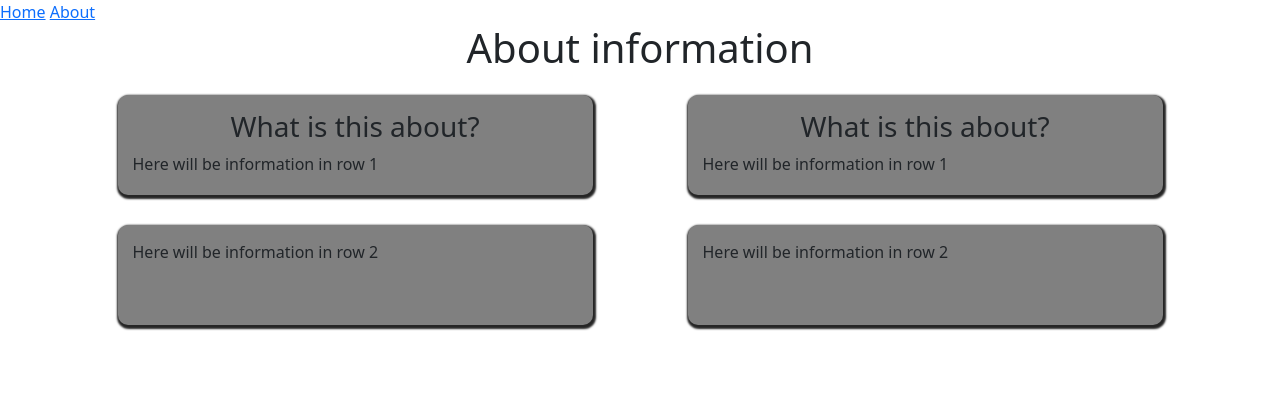
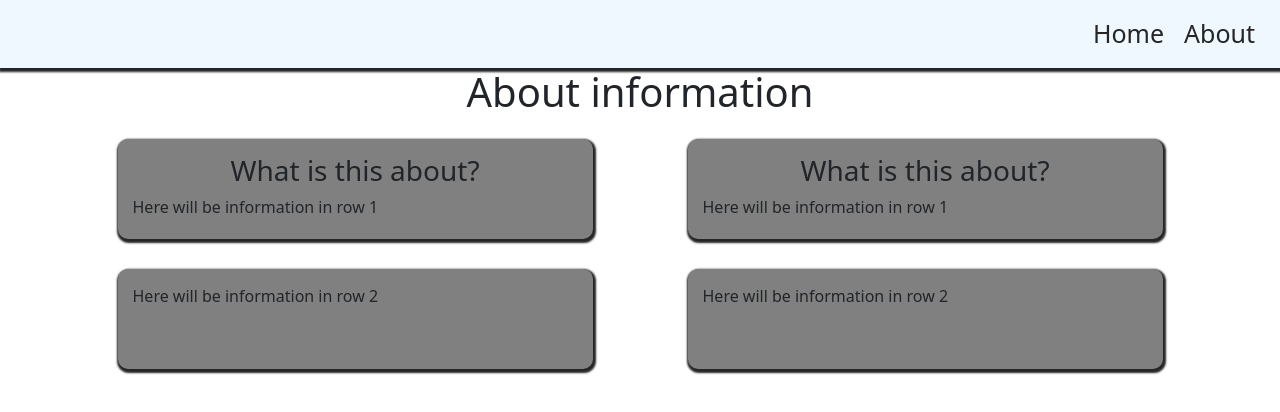
Before and after one commit to Matthes-Baer/Blenumentation, a SvelteKit app: page /about in a window 1280 px wide. Shown: the top 412 px of the page. Built offline with nearby package versions, Linux system fonts and the light colour scheme.

Commit message:
feat: Updated main layout design

```diff
--- a/src/components/comp.svelte
+++ b/src/components/comp.svelte
@@ -43,8 +43,6 @@
 	};
 </script>
 
-<h1 class="deny">Hello {name} (inside the TestComponent)</h1>
-
 <button on:click={handleClick}>Button was pressed {counter} times</button>
 <input
 	data-testid="bindInputTextField"
--- a/src/routes/+layout.svelte
+++ b/src/routes/+layout.svelte
@@ -1,6 +1,22 @@
-<nav>
-	<a href="/">Home</a>
-	<a href="/about">About</a>
+<nav class="nav-container d-flex justify-content-end">
+	<a href="/" class="nav-link-element">Home</a>
+	<a href="/about" class="nav-link-element">About</a>
 </nav>
 
 <slot />
+
+<style>
+	.nav-container {
+		width: 100%;
+		padding: 15px;
+		box-shadow: 1px 2px 2px 2px #252525;
+		background-color: aliceblue;
+	}
+	.nav-link-element {
+		margin-left: 10px;
+		margin-right: 10px;
+		text-decoration: none;
+		color: #252525;
+		font-size: 25px;
+	}
+</style>
```
